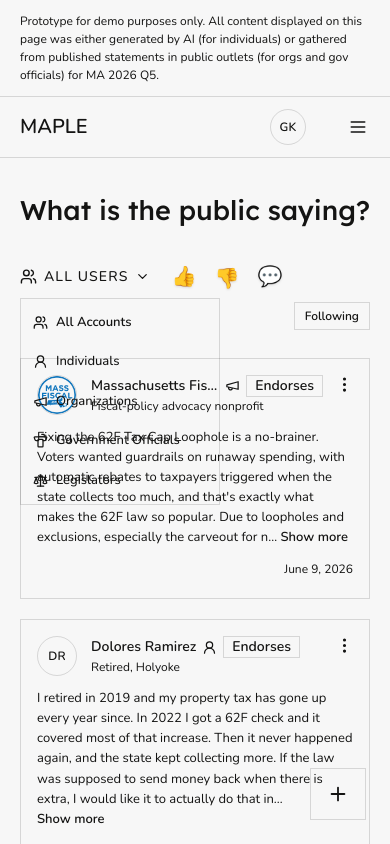
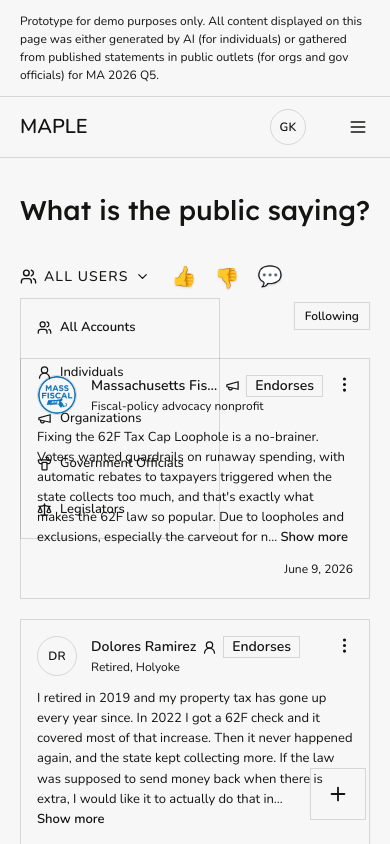
Before and after one commit to k-g-k/maple-testimony-redesign, a React (Vite) app: page / in a window 390 px wide. Both pictures are taken after a click on the button "ALL USERS". Shown: the top 844 px of the page. Built offline with nearby package versions, Linux system fonts and the light colour scheme.

Commit message:
fix responsive things

```diff
--- a/src/feed/TestimonyFeed.tsx
+++ b/src/feed/TestimonyFeed.tsx
@@ -923,7 +923,13 @@ export function PositionPicker({
           The X then stacks its own round wash on top of that, which is how it
           reads as a second target inside the first rather than as a hole in
           it. */}
-      <div className={`relative flex items-center ${rowH} pr-[4px] rounded-pill border border-line hover:bg-wash transition-colors`}>
+      <div
+        // The wash stays on while the menu is open, so the chip reads as the
+        // thing the menu belongs to.
+        className={`relative flex items-center ${rowH} pr-[4px] rounded-pill border border-line hover:bg-wash ${
+          open ? "bg-wash" : ""
+        } transition-colors`}
+      >
         <button
           onClick={() => setOpen((o) => !o)}
           aria-haspopup="listbox"
@@ -963,7 +969,7 @@ export function PositionPicker({
           role="listbox"
           className={`absolute left-0 top-[calc(100%+6px)] z-20 min-w-[190px] ${
             labeled ? "max-sm:w-full" : ""
-          } bg-surface border border-line rounded-control shadow-popover py-[4px]`}
+          } bg-surface border border-line rounded-control shadow-popover py-[6px]`}
         >
           {/* Only the alternatives. The chip already names what is selected, so
               listing it again offers a choice that changes nothing. */}
@@ -977,7 +983,10 @@ export function PositionPicker({
                   onChange(id);
                   setOpen(false);
                 }}
-                className="flex items-center gap-[10px] w-full text-left font-body text-sm text-ink px-[12px] py-[10px] cursor-pointer hover:bg-wash"
+                // Labeled, the text matches the account-type list beside it.
+                className={`flex items-center gap-[10px] w-full text-left font-body ${
+                  labeled ? "text-lg sm:text-base" : "text-sm"
+                } text-ink px-[16px] py-[13px] cursor-pointer hover:bg-wash`}
               >
                 <span
                   aria-hidden
@@ -1080,7 +1089,7 @@ export function AccountTypePicker({
           role="listbox"
           className={`absolute left-0 top-[calc(100%+6px)] z-20 ${
             larger ? "min-w-[240px]" : "min-w-[200px]"
-          } bg-surface border border-line rounded-control shadow-popover py-[4px]`}
+          } bg-surface border border-line rounded-control shadow-popover py-[6px]`}
         >
           {TYPE_FILTERS.map((t) => (
             <button
@@ -1091,7 +1100,7 @@ export function AccountTypePicker({
                 onChange(t.id);
                 setOpen(false);
               }}
-              className={`flex items-center w-full text-left font-body px-[12px] py-[10px] cursor-pointer hover:bg-wash ${
+              className={`flex items-center w-full text-left font-body px-[16px] py-[13px] cursor-pointer hover:bg-wash ${
                 larger ? "gap-[10px] text-lg sm:text-base" : "gap-[8px] text-sm"
               } ${t.id === value ? "font-semibold text-brand" : "text-ink"}`}
             >
```
